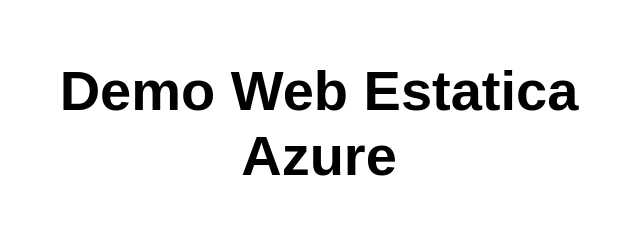
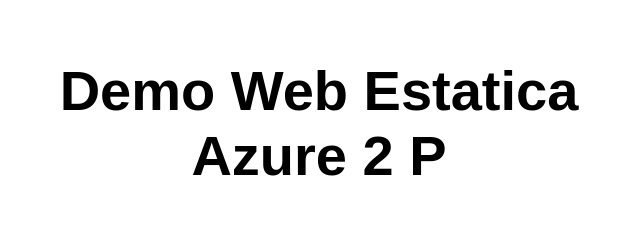
Before and after one commit to joel760604/app-joel, a website: page src/index.html in a window 1280 px wide. Shown: the whole page, without its empty margins (321-961 px from the left). Drawn offline with Linux system fonts and the light colour scheme.

Commit message:
cambio de etiqueta 1

```diff
--- a/src/index.html
+++ b/src/index.html
@@ -10,7 +10,7 @@
 
 <body>
   <main>
-    <h1>Demo Web Estatica Azure</h1>
+    <h1>Demo Web Estatica Azure 2 P</h1>
   </main>
 </body>
 
```
